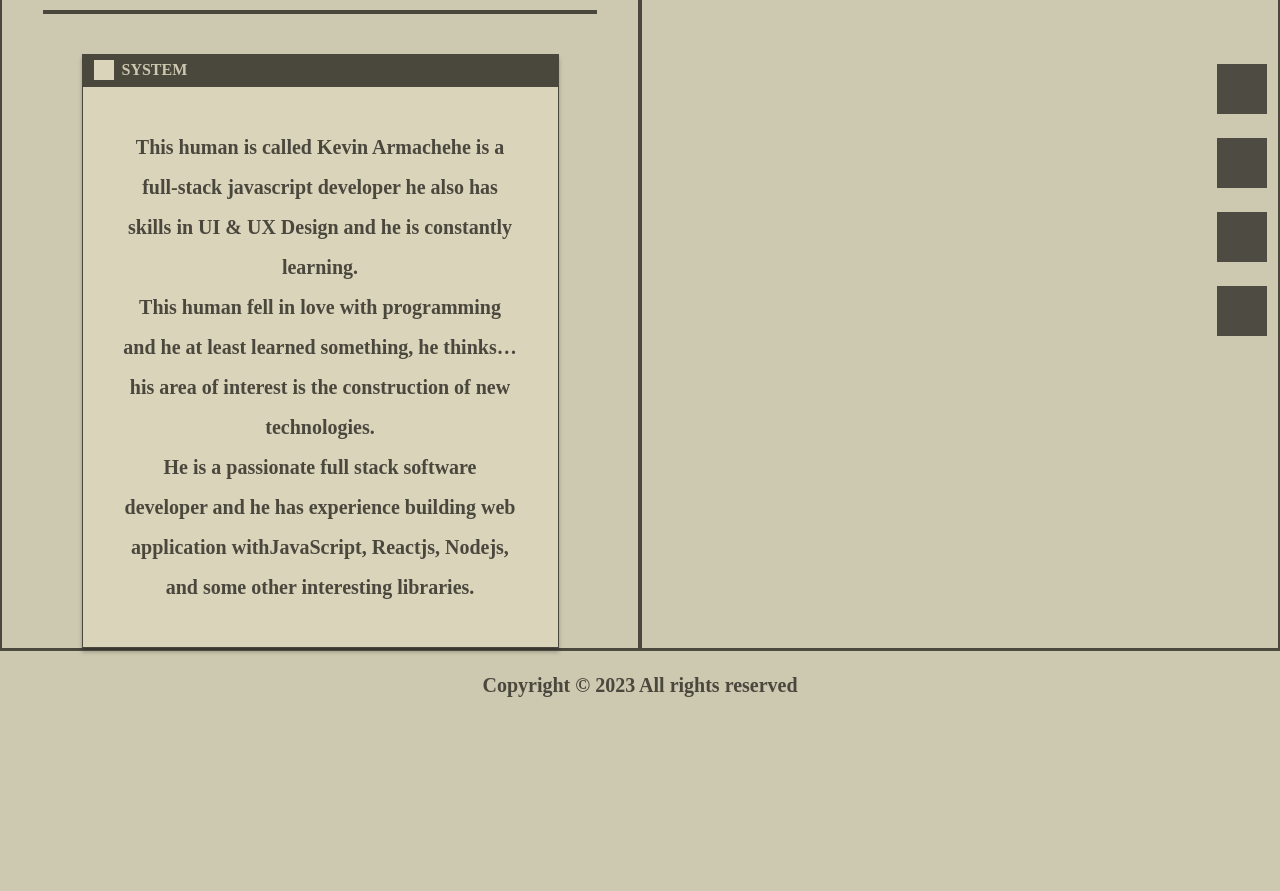
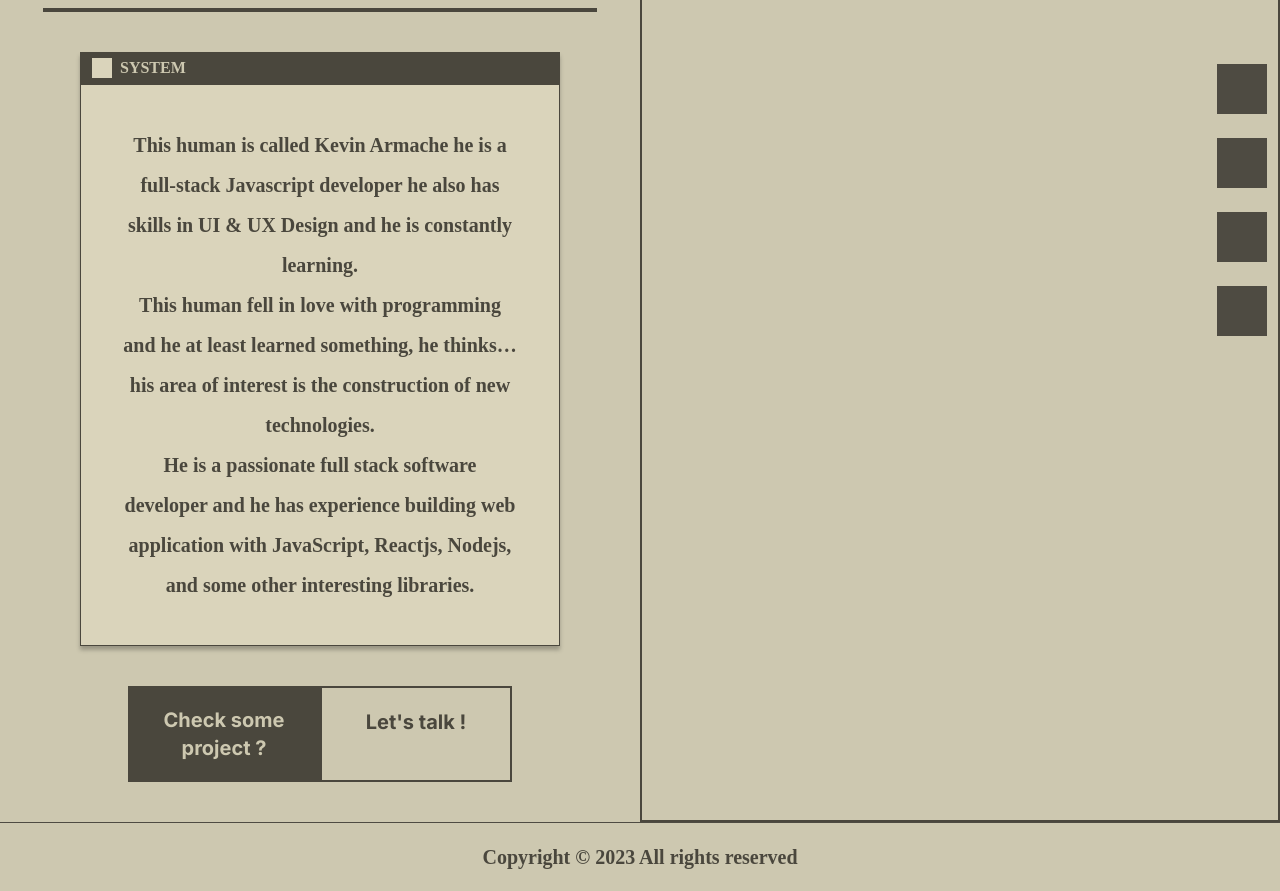
Before and after one commit to KevinArmache/Portfolio, a Next.js app: page /home in a window 1280 px wide. Shown: the part 200-1091 px from the top of the page. Before the commit the page ends 919 px from the top, so only its background shows below. Built offline with nearby package versions, Linux system fonts and the light colour scheme; a web font is replaced by a local one.

Commit message:
add: add introduction on home page

```diff
--- a/src/app/home/page.jsx
+++ b/src/app/home/page.jsx
@@ -1,9 +1,9 @@
-import React from "react";
+import Link from "next/link";
 
 export default function page() {
   return (
     <div className="flex ">
-      <div className="border-2 border-secondary-color w-1/2 mt-10">
+      <div className="w-1/2 mt-10">
         <div>
           <h2 className="text-secondary-color font-bold text-3xl border-b-4 border-secondary-color my-text-shadow w-fit mx-auto px-10 py-5">
             AN INTRODUCTION ABOUT HIM
@@ -17,7 +17,7 @@ export default function page() {
           </div>
           <div className="bg-last-color  text-center p-10  font-bold border border-secondary-color">
             <p className="leading-loose text-xl">
-              This human is called Kevin Armachehe is a full-stack javascript
+              This human is called Kevin Armache he is a full-stack Javascript
               developer he also has skills in UI & UX Design and he is
               constantly learning.
             </p>
@@ -28,10 +28,24 @@ export default function page() {
             </p>
             <p className="leading-loose text-xl">
               He is a passionate full stack software developer and he has
-              experience building web application withJavaScript, Reactjs,
+              experience building web application with JavaScript, Reactjs,
               Nodejs, and some other interesting libraries.
             </p>
           </div>
+        </div>
+        <div className="text-center w-3/5 mx-auto  m-10 flex">
+          <Link
+            href=""
+            className=" bg-secondary-color text-primary-color font-bold text-xl block p-5 w-1/2"
+          >
+            Check some project ?
+          </Link>
+          <Link
+            href={""}
+            className="border-2 transition duration-300 hover:bg-secondary-color  hover:text-primary-color text-secondary-color font-bold text-xl block p-5 border-secondary-color w-1/2"
+          >
+            Let's talk !
+          </Link>
         </div>
       </div>
       <div className="border-2 border-secondary-color w-1/2"></div>
```
